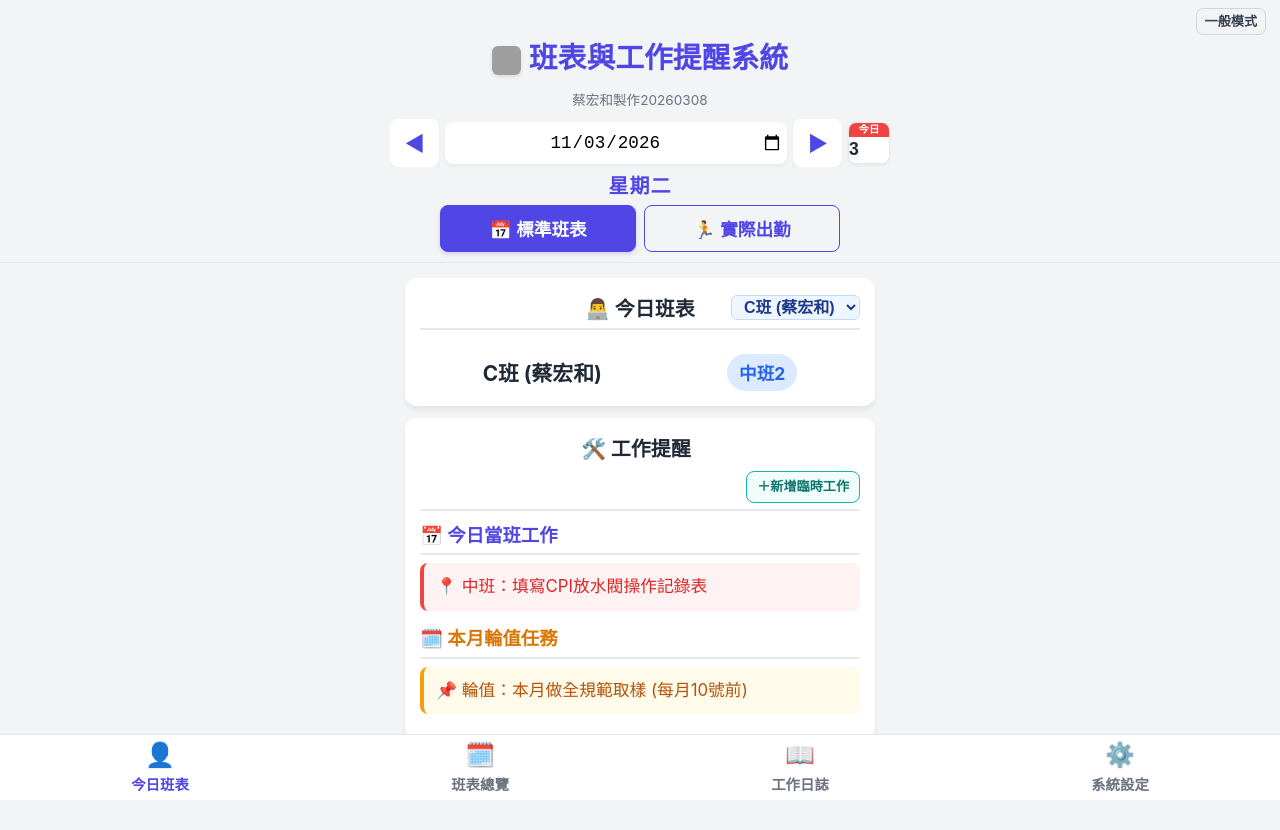
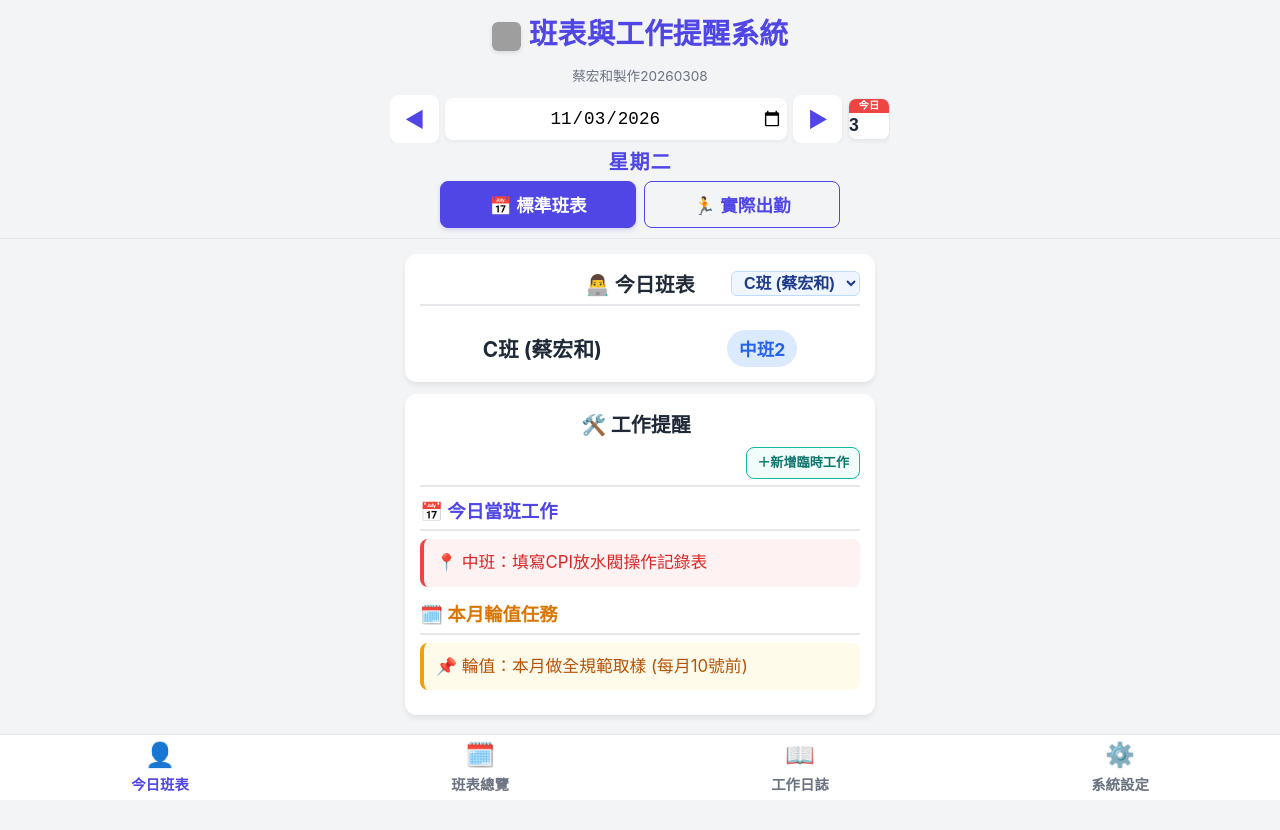
Before and after one commit to tcuteblue/THHshift, a plain HTML site: page index.html in a window 1280 px wide. After the commit the page ends 807 px from the top, so only its background shows below. Drawn offline with Linux system fonts and the light colour scheme; grey boxes are pictures that could not be loaded.

Commit message:
Update index.html

```diff
--- a/index.html
+++ b/index.html
@@ -60,11 +60,10 @@
         h1 { text-align: center; font-size: 1.8rem; margin: 0 0 10px 0; color: var(--primary); line-height: 1.3; }
         /* 模式只顯示四字，固定在程式頁面右上角。 */
         .header-section { position: relative; }
-        .app-mode-indicator { position: absolute; top: 8px; right: 14px; z-index: 5; display: block; width: auto; max-width: none; margin: 0; padding: 4px 8px; border: 1px solid #D1D5DB; border-radius: 7px; background: #F3F4F6; color: #374151; font-size: .82rem; font-weight: 800; line-height: 1.3; letter-spacing: 0; white-space: nowrap; box-sizing: border-box; }
-        .app-mode-indicator.is-advanced { background: #F3E8FF; border-color: #C4B5FD; color: #6B21A8; }
-        .app-mode-indicator.is-general { background: #F3F4F6; border-color: #D1D5DB; color: #374151; }
-        /* 預留右上角標籤高度，避免與標題重疊。 */
-        .header-section h1 { padding-top: 24px; }
+        .app-mode-indicator { position: absolute; top: 8px; right: 14px; z-index: 5; display: none; width: auto; max-width: none; margin: 0; padding: 4px 8px; border: 1px solid #C4B5FD; border-radius: 7px; background: #F3E8FF; color: #6B21A8; font-size: .82rem; font-weight: 800; line-height: 1.3; letter-spacing: 0; white-space: nowrap; box-sizing: border-box; }
+        .app-mode-indicator.is-advanced { display: block; }
+        /* 只有進階模式顯示標籤時，才預留右上角空間。 */
+        .header-section.has-advanced-mode h1 { padding-top: 24px; }
         @media screen and (max-width: 480px) {
             .app-mode-indicator { top: 6px; right: 10px; padding: 3px 7px; font-size: .78rem; }
         }
@@ -252,8 +251,8 @@
 <div class="header-section" id="mainHeaderSection">
     <div class="container">
         <h1 style="margin-bottom: 5px;"><img src="icon.jpg" alt="Logo" class="title-icon">班表與工作提醒系統<br><span style="font-size: 0.85rem; color: var(--text-muted); font-weight: normal;">蔡宏和製作20260308</span></h1>
-        <div id="appModeIndicator" class="app-mode-indicator is-general" role="status" aria-live="polite" aria-label="一般模式">
-            <span id="appModeLabel">一般模式</span>
+        <div id="appModeIndicator" class="app-mode-indicator" role="status" aria-live="polite" aria-hidden="true">
+            <span id="appModeLabel">進階模式</span>
         </div>
         <div class="header-controls-container" id="headerControls">
             <div class="date-picker-container" style="margin-bottom: 3px;">
@@ -1488,13 +1487,15 @@
         const advanced = isAdvancedMode();
         const indicator = el("appModeIndicator");
         const label = el("appModeLabel");
-        const modeText = advanced ? "進階模式" : "一般模式";
-        if (label) label.textContent = modeText;
+        const header = el("mainHeaderSection");
+        if (label) label.textContent = advanced ? "進階模式" : "";
         if (indicator) {
             indicator.classList.toggle("is-advanced", advanced);
-            indicator.classList.toggle("is-general", !advanced);
-            indicator.setAttribute("aria-label", modeText);
-        }
+            indicator.setAttribute("aria-hidden", advanced ? "false" : "true");
+            if (advanced) indicator.setAttribute("aria-label", "進階模式");
+            else indicator.removeAttribute("aria-label");
+        }
+        if (header) header.classList.toggle("has-advanced-mode", advanced);
     }
 
     function applyModeUI() {
```
